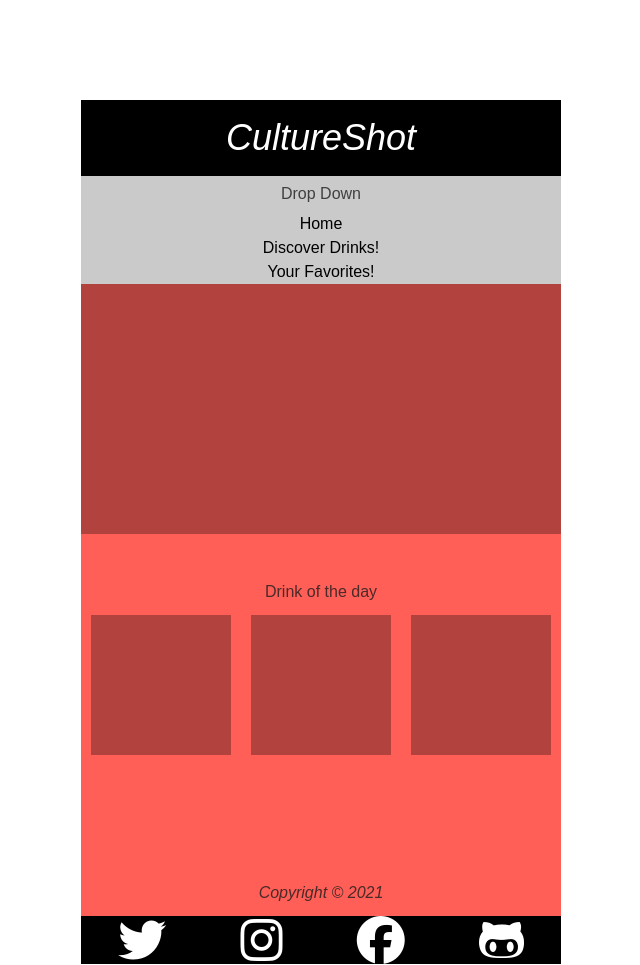
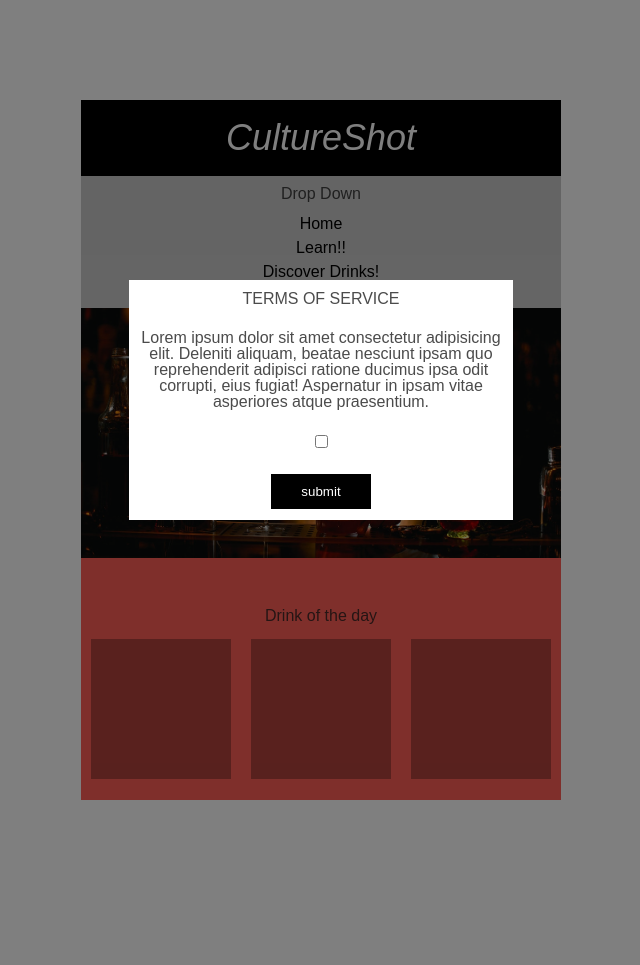
Before and after one commit to jennerdulce/cultureshot, a Node server app: page / in a window 1280 px wide. Shown: the whole page, without its empty margins (319-959 px from the left). After the commit the page ends 800 px from the top, so only its background shows below. Run offline with Node 20, Linux system fonts and the light colour scheme; some libraries are stand-ins or nearby versions.

Commit message:
added some content

```diff
--- a/public/layout.css
+++ b/public/layout.css
@@ -23,9 +23,10 @@
 
 /* HOME */
 #home #hero {
-width: 100%;
-height: 250px;
-background-color: rgba(0, 0, 0, 0.3);
+  display: block;
+  width: 100%;
+  height: 250px;
+  background-color: rgba(0, 0, 0, 0.3);
 }
 
 #home #home-info {
--- a/public/modules.css
+++ b/public/modules.css
@@ -67,3 +67,38 @@
   color: white;
   text-decoration: none;
 }
+
+
+/* MODAL */
+
+.modal-bg {
+  position: fixed;
+  width: 100%;
+  height: 100vh;
+  top: 0;
+  left: 0;
+  background-color: rgba(0, 0, 0, 0.5);
+  display: flex;
+  justify-content: center;
+  align-items: center;
+
+}
+
+.modal {
+  background-color:  white;
+  width: 30%;
+  height: 30%;
+  display: flex;
+  justify-content: space-around;
+  align-items: center;
+  flex-direction: column;
+}
+
+.modal input[type="submit"] {
+  padding: 10px 30px;
+  background-color: black;
+  color: white;
+  border: none;
+  font-family: sans-serif;
+  cursor: pointer;
+}
--- a/views/index.ejs
+++ b/views/index.ejs
@@ -7,15 +7,28 @@
 <div id="container">
   <%- include('layout/navbar') %>
   <body id="home">
-    <p id="hero"><img src="" alt=""></p>
+    <img id="hero" src="images/bartender.PNG" alt="picture">
     <p id="day">Drink of the day</p>
     <div id="home-info">
       <p></p>
       <p><img src="" alt=""></p>
       <p></p>
     </div>
+    <div class="modal-bg">
+      <div class="modal">
+        <h2>TERMS OF SERVICE</h2>
+        <p>Lorem ipsum dolor sit amet consectetur adipisicing elit. Deleniti aliquam, beatae nesciunt ipsam quo reprehenderit adipisci ratione ducimus ipsa odit corrupti, eius fugiat! Aspernatur in ipsam vitae asperiores atque praesentium.</p>
+        <input type="checkbox" required>
+        <input type="submit" value="submit">
+      </div>
+    </div>
     <%- include('layout/footer') %>
     <script src="app.js"></script>
+    <script>
+      $('#dropdown').on('click', function(){
+        $('#menu').toggle();
+      })
+    </script>
   </body>
 </div>
 </html>
--- a/views/layout/footer.ejs
+++ b/views/layout/footer.ejs
@@ -4,6 +4,6 @@
     <a class="social" href="https://twitter.com/codefellows?lang=en"><i class="fab fa-twitter"></i></a>
     <a class="social" href="https://www.instagram.com/codefellows/?hl=en"><i class="fab fa-instagram"></i></a>
     <a class="social" href="https://www.facebook.com/codefellows.org/"><i class="fab fa-facebook"></i></a>
-    <a class="social" href="https://github.com/codefellows"><i class="fab fa-github-alt"></i></a>
+    <a class="social" href="https://github.com/jennerdulce/cultureshot"><i class="fab fa-github-alt"></i></a>
   </div>
 </footer>
--- a/views/layout/head.ejs
+++ b/views/layout/head.ejs
@@ -7,3 +7,4 @@
 <link rel="stylesheet" href="/styles.css" type="text/css">
 <title>CultureShot</title>
 <script src="https://kit.fontawesome.com/c5ee6a3598.js" crossorigin="anonymous"></script>
+<script src="https://code.jquery.com/jquery-3.5.1.js" integrity="sha256-QWo7LDvxbWT2tbbQ97B53yJnYU3WhH/C8ycbRAkjPDc=" crossorigin="anonymous"></script>
--- a/views/layout/navbar.ejs
+++ b/views/layout/navbar.ejs
@@ -1,10 +1,11 @@
 <nav>
   <h1><a href="/">CultureShot</a></h1>
-  <h3>Drop Down</h3>
+  <h3 id="dropdown">Drop Down</h3>
   <!-- <p id="burger"><i class="fas fa-bars"></i></p> -->
 </nav>
 <ul id="menu">
   <li><a href="/">Home</a></li>
-  <li><a href="/">Discover Drinks!</a></li>
+  <li><a href="/">Learn!!</a></li>
+  <li><a href="/searchForm">Discover Drinks!</a></li>
   <li><a href="/">Your Favorites!</a></li>
 </ul>
```
Also changed, not shown: server.js (+57 -8 lines), views/ingredientDetails.ejs (added, +41 -0 lines), views/ingredientResults.ejs (added, +25 -0 lines), public/images/bartender.PNG (added), requirments.md (renamed from views/requirments.md), views/drinkDetails.ejs (renamed from views/details.ejs), views/drinkResults.ejs (renamed from views/results.ejs).
